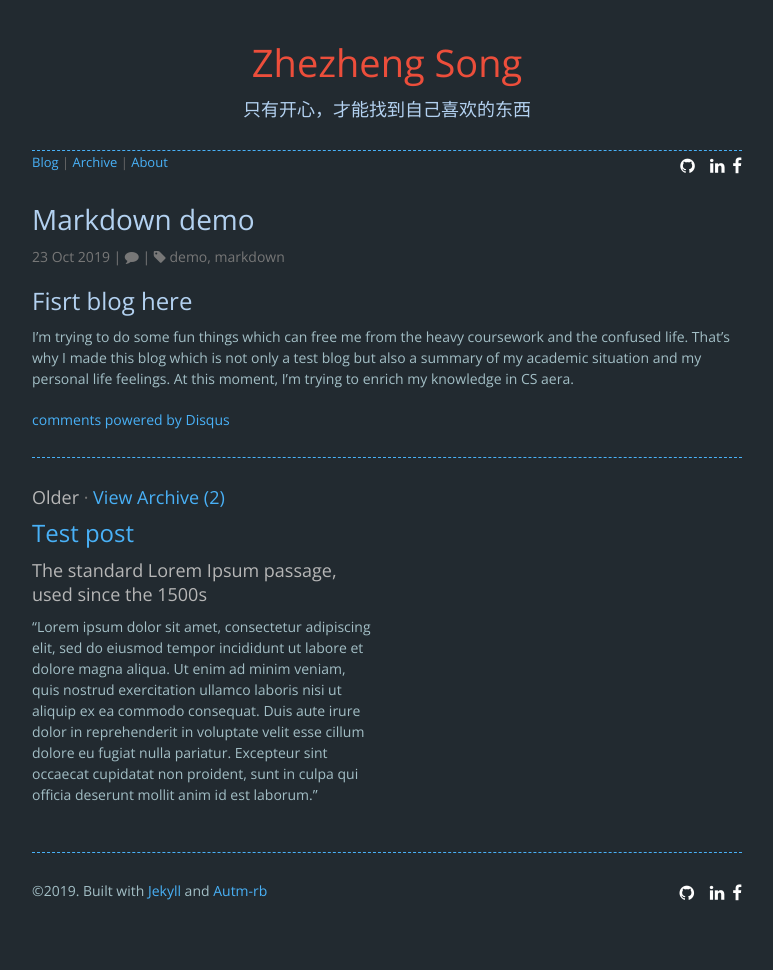
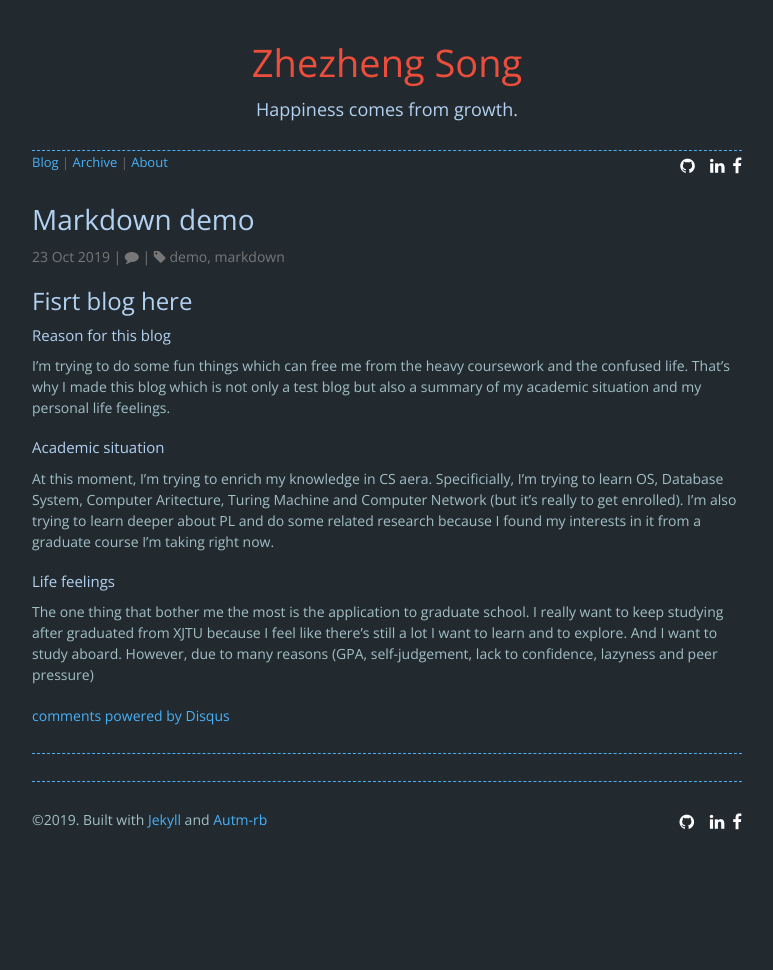
Before and after one commit to zhezhengsong/zhezhengsong.github.io, a Jekyll site: the page built from _posts/2019-10-23-test-blog.md, in a window 1280 px wide. Shown: the whole page, without its empty margins (253-1026 px from the left). Built offline with Jekyll 4.4.1, drawn with Linux system fonts in a browser that asks for light colours; nearby versions of some CDN libraries; comment, search, counter and statistics services are not loaded; after the commit the page ends 900 px from its top, so only the background shows below that.

Commit message:
add post

```diff
--- a/_config.yml
+++ b/_config.yml
@@ -6,8 +6,7 @@ paginate_path: /blog/page:num #makes pagination working
 
 # header text
 title: Zhezheng Song
-header: 只有开心，才能找到自己喜欢的东西
-
+header: Happiness comes from growth.
 # for welcome page
 # to replace image go to index.html
 email:
--- a/_posts/2014-11-30-testtest.md
+++ /dev/null
@@ -1,59 +0,0 @@
----
-title: "Test post"
-tags: [test_tag]
----
-
-
-### The standard Lorem Ipsum passage, used since the 1500s
-"Lorem ipsum dolor sit amet, consectetur adipiscing elit, sed do eiusmod tempor incididunt ut labore et dolore magna aliqua. Ut enim ad minim veniam, quis nostrud exercitation ullamco laboris nisi ut aliquip ex ea commodo consequat. Duis aute irure dolor in reprehenderit in voluptate velit esse cillum dolore eu fugiat nulla pariatur. Excepteur sint occaecat cupidatat non proident, sunt in culpa qui officia deserunt mollit anim id est laborum."
-
-The standard Lorem Ipsum passage, used since the 1500s
-
-"Lorem ipsum dolor sit amet, consectetur adipiscing elit, sed do eiusmod tempor incididunt ut labore et dolore magna aliqua. Ut enim ad minim veniam, quis nostrud exercitation ullamco laboris nisi ut aliquip ex ea commodo consequat. Duis aute irure dolor in reprehenderit in voluptate velit esse cillum dolore eu fugiat nulla pariatur. Excepteur sint occaecat cupidatat non proident, sunt in culpa qui officia deserunt mollit anim id est laborum."
-
-![test](http://i.imgur.com/WWCgxX9.jpg)
-
-
-### Code hightlight examle
-
-{% highlight ruby %}
-def index
-  @posts = Post.cached_short_listed.paginate(:page => params[:page])
-end
-
-def new
-  @post = Post.new
-end
-
-def create
-  @post = Post.new(post_params)
-  @post.user = current_user
-  respond_to do |format|
-    if @post.save
-      format.html {redirect_to @post, notice: 'New post created.'}
-      format.json{render json: @post, status: :created, location: @post}
-    else
-      format.html {render action: 'new'}
-      format.json {render json: @post.errors, status: :unprocessable_entry}
-    end
-  end
-end
-{% endhighlight %}
-
-{% highlight css %}
-code {
-  font-family: "Lucida Sans", Monaco, Bitstream Vera Sans Mono, Lucida Console, Terminal, monospace;
-  font-size: 13px;
-  margin: 0 4px;
-  padding: 4px 6px;
-  -webkit-border-radius: 2px;
-  -moz-border-radius: 2px;
-  -ms-border-radius: 2px;
-  -o-border-radius: 2px;
-  border-radius: 2px;
-    color: #848282;
-}
-{% endhighlight %}
-
-
-<a href="https://github.com/railsr/autm-rb" target="_blank" class="btn btn-success"><i class="fa fa-github fa-lg"></i> View on GitHub</a>
--- a/_posts/2019-10-23-test-blog.md
+++ b/_posts/2019-10-23-test-blog.md
@@ -4,4 +4,9 @@
 ---
 
 ## Fisrt blog here
-I'm trying to do some fun things which can free me from the heavy coursework and the confused life. That's why I made this blog which is not only a test blog but also a summary of my academic situation and my personal life feelings. At this moment, I'm trying to enrich my knowledge in CS aera.
+#### Reason for this blog
+I'm trying to do some fun things which can free me from the heavy coursework and the confused life. That's why I made this blog which is not only a test blog but also a summary of my academic situation and my personal life feelings.
+#### Academic situation
+At this moment, I'm trying to enrich my knowledge in CS aera. Specificially, I'm trying to learn OS, Database System, Computer Aritecture, Turing Machine and Computer Network (but it's really to get enrolled). I'm also trying to learn deeper about PL and do some related research because I found my interests in it from a graduate course I'm taking right now.
+#### Life feelings
+The one thing that bother me the most is the application to graduate school. I really want to keep studying after graduated from XJTU because I feel like there's still a lot I want to learn and to explore. And I want to study aboard. However, due to many reasons (GPA, self-judgement, lack to confidence, lazyness and peer pressure)
```
